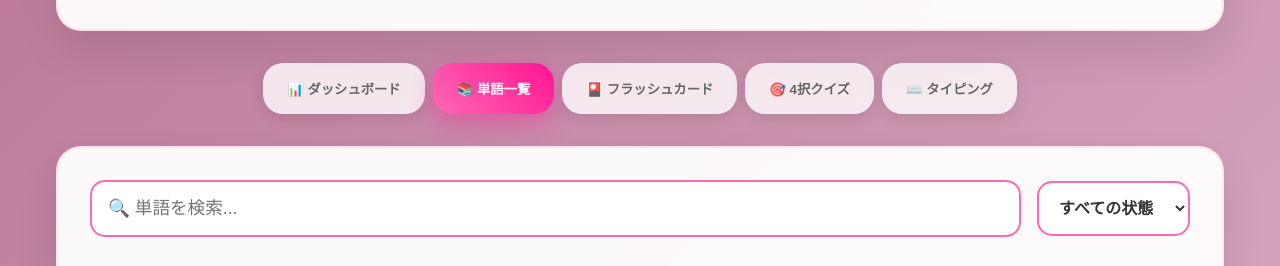
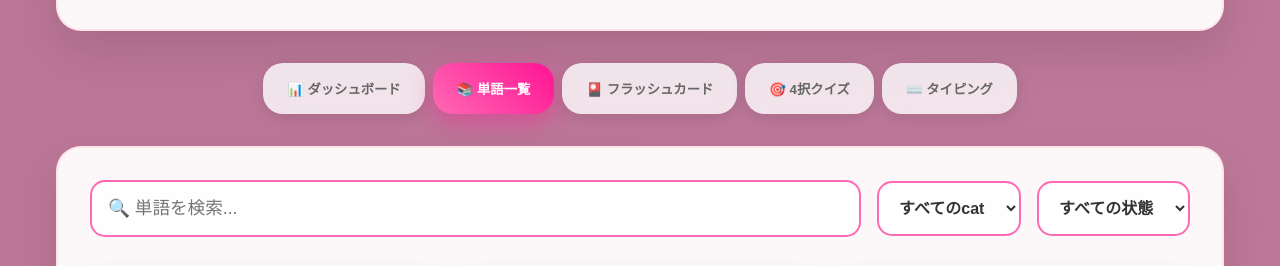
Before and after one commit to aaaaaaaaa-wq-gl/my-word-app, a plain HTML site: page index.html in a window 1280 px wide. Both pictures are taken after a click on the button "📚 単語一覧". Shown: the part 211-477 px from the top of the page. Drawn offline with nearby package versions, Linux system fonts and the light colour scheme.

Commit message:
Update index.html

```diff
--- a/index.html
+++ b/index.html
@@ -86,14 +86,14 @@ o<!DOCTYPE html>
                     <input type="text" id="searchInput" placeholder="🔍 単語を検索...">
                 </div>
                 <div class="filter-controls">
-                    <!--
+
                     <select id="difficultyFilter">
-                        <option value="all">すべてのレベル</option>
-                        <option value="easy">かんたん 🟢</option>
-                        <option value="medium">ふつう 🟡</option>
-                        <option value="hard">むずかしい 🔴</option>
+                        <option value="all">すべてのcat</option>
+                        <option value="easy"> 🟢</option>
+                        <option value="medium"> 🟡</option>
+                        <option value="hard"> 🔴</option>
                     </select>
-                    -->
+
                     <select id="statusFilter">
                         <option value="all">すべての状態</option>
                         <option value="new">未学習</option>
@@ -132,13 +132,13 @@ o<!DOCTYPE html>
                         </div>
                     </div>
                 </div>
-                <!--
+
                 <div class="flashcard-buttons">
                     <button id="cardHard" class="card-btn hard">😰 難しい</button>
                     <button id="cardGood" class="card-btn good">😊 普通</button>
                     <button id="cardEasy" class="card-btn easy">😄 簡単</button>
                 </div>
-                -->
+
                 <div class="flashcard-navigation">
                     <button id="prevCard" class="nav-btn">⬅️ 前へ</button>
                     <button id="nextCard" class="nav-btn">次へ ➡️</button>
```
